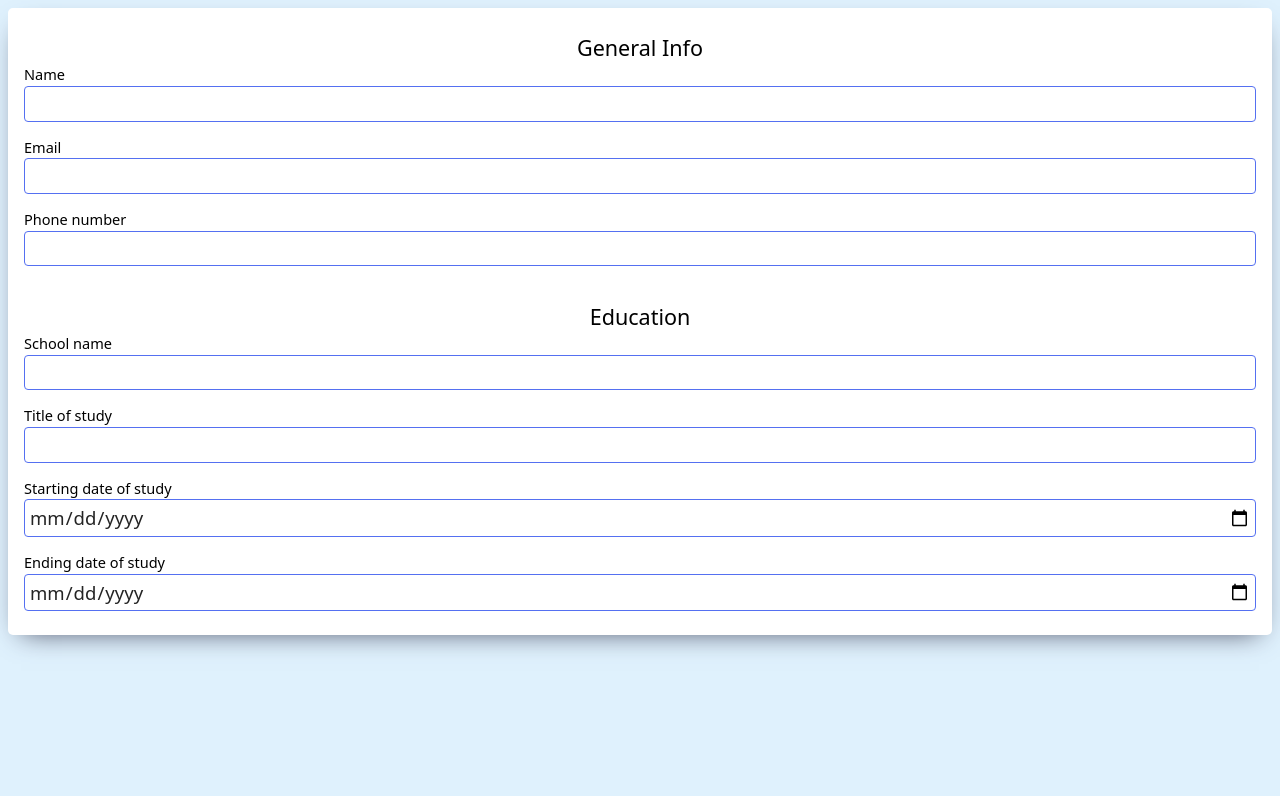
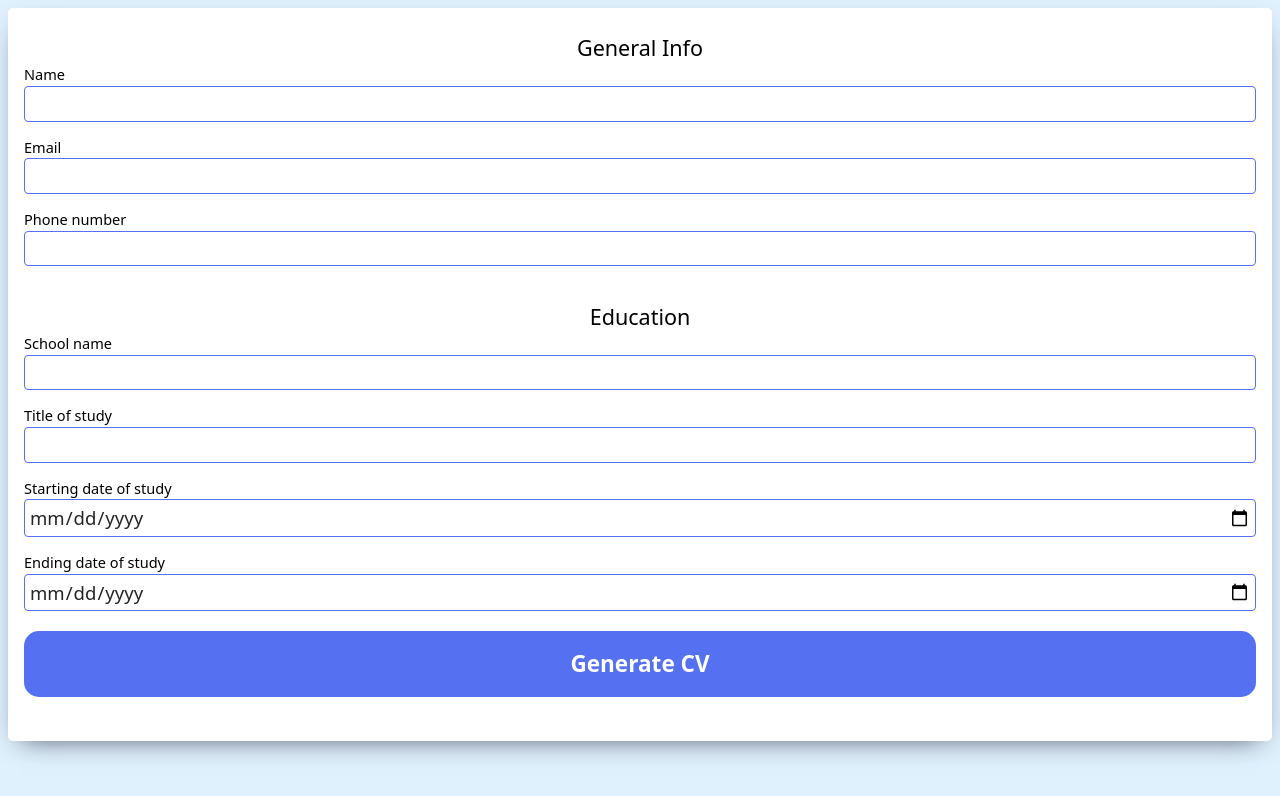
Before and after one commit to dawidtt/cv-app-odin, a React (Vite) app in the folder cv-app/: page / in a window 1280 px wide. Shown: the top 796 px of the page. Built offline with nearby package versions, Linux system fonts and the light colour scheme.

Commit message:
Create button for form

```diff
--- a/cv-app/src/Form.jsx
+++ b/cv-app/src/Form.jsx
@@ -26,6 +26,7 @@ function Form() {
           type="date"
         />
       </section>
+      <button className="generate-cv">Generate CV</button>
     </form>
   );
 }
--- a/cv-app/src/styles/Form.css
+++ b/cv-app/src/styles/Form.css
@@ -15,3 +15,22 @@ form {
 section + section {
   margin-top: 35px;
 }
+button {
+  background-color: #5570f1;
+  border: none;
+  padding: 20px 16px;
+  width: 100%;
+  color: #fff;
+  font-weight: 600;
+  font-size: calc(20px + 00.2vw);
+  margin: 20px 0;
+  border-radius: 15px;
+  cursor: pointer;
+  transition: transform 0.1s ease-in;
+}
+button:hover {
+  transform: scale(1.01);
+}
+button:focus {
+  outline: 2px solid #06176b;
+}
```
